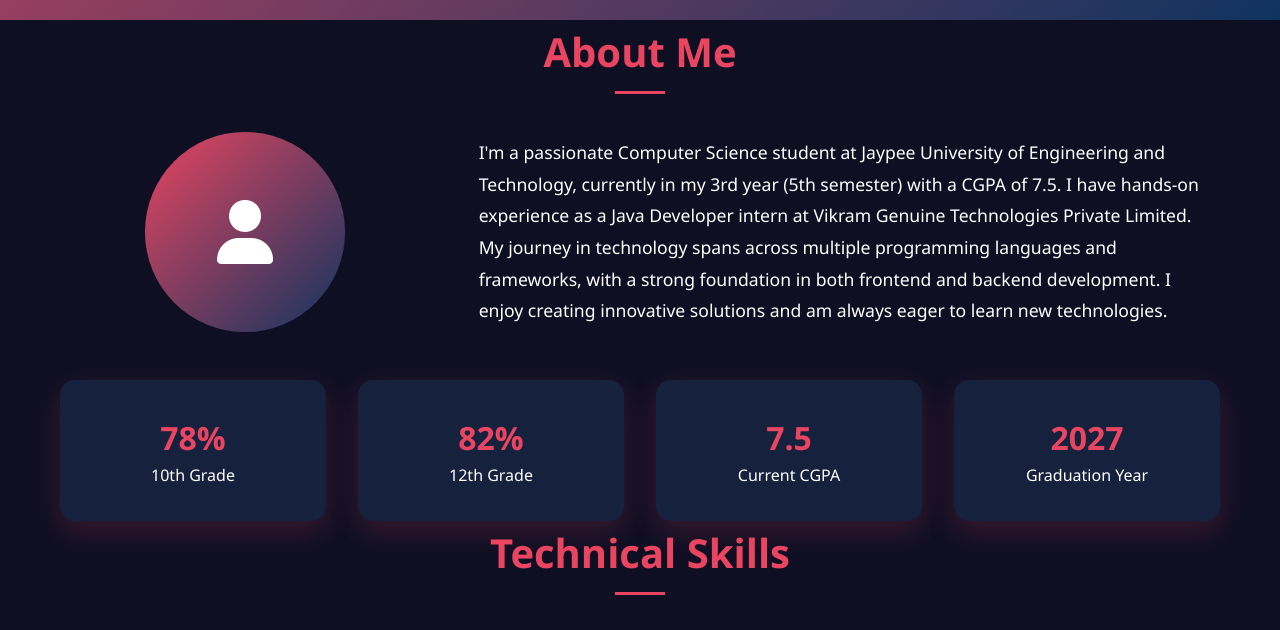
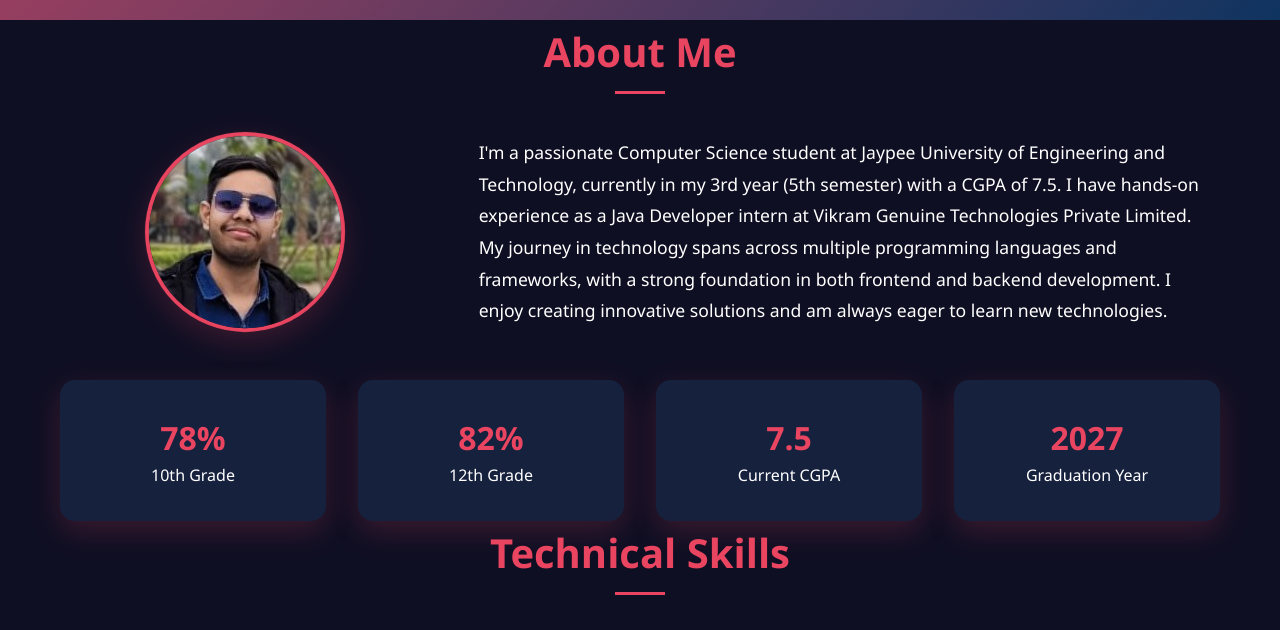
Before and after one commit to AdityaSharma341/Portfolio, a plain HTML site: page index.html in a window 1280 px wide. Shown: the part 780-1410 px from the top of the page. Drawn offline with Linux system fonts and the light colour scheme.

Commit message:
Adding index.html

```diff
--- a/index.html
+++ b/index.html
@@ -243,22 +243,23 @@
             align-items: center;
         }
 
-        .about-image {
-            text-align: center;
-        }
+
 
         .avatar {
-            width: 200px;
-            height: 200px;
-            border-radius: 50%;
-            background: var(--gradient);
-            display: flex;
-            align-items: center;
-            justify-content: center;
-            font-size: 4rem;
-            color: white;
-            margin: 0 auto;
-            animation: pulse 2s ease-in-out infinite;
+        width: 200px;
+        height: 200px;
+        border-radius: 50%;
+        overflow: hidden;
+        margin: 0 auto;
+        box-shadow: var(--shadow);
+        animation: pulse 2s ease-in-out infinite;
+        border: 4px solid var(--text-primary);
+        }
+        .about-image {
+            width: 100%;
+            height: 100%;
+            object-fit: cover;
+            display: block;
         }
 
         @keyframes pulse {
@@ -508,7 +509,7 @@
         <div class="about-content">
             <div class="about-image">
                 <div class="avatar">
-                    <i class="fas fa-user"></i>
+                     <img src="image21.jpg" alt="Aditya Sharma" />
                 </div>
             </div>
             <div class="about-text">
@@ -668,7 +669,7 @@
                     <a href="https://www.linkedin.com/in/aditya-sharma-59a623282" target="_blank" class="social-link">
                         <i class="fab fa-linkedin-in"></i>
                     </a>
-                    <a href="mailto:aditya@example.com" class="social-link">
+                    <a href="mailto:aditya231b018@gmail.com" class="social-link">
                         <i class="fas fa-envelope"></i>
                     </a>
                     <a href="https://github.com" target="_blank" class="social-link">
```
Also changed, not shown: image2.jpg (added), image21.jpg (added).
